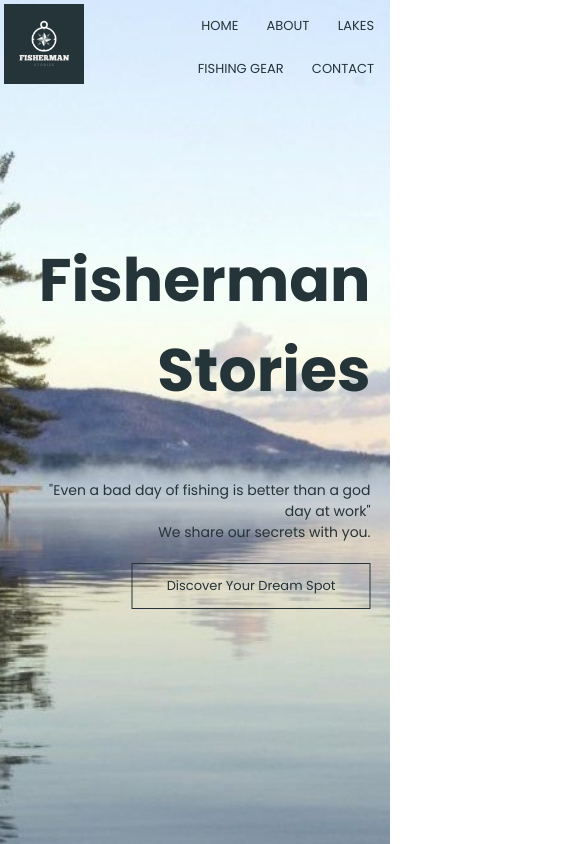
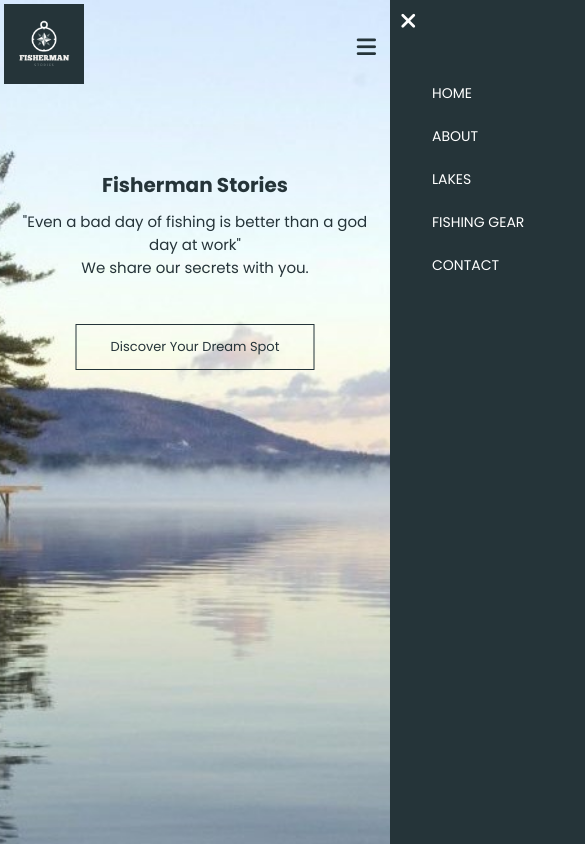
Before and after one commit to BojanMirkovic/Fisherman-Stories, a plain HTML site: page index.html in a window 390 px wide. Shown: the whole page, 585 px wide, since content can reach past the window. Drawn offline with Linux system fonts and the light colour scheme.

Commit message:
prvi deo stranice je gotov

```diff
--- a/index.html
+++ b/index.html
@@ -13,8 +13,10 @@ href= Specifies the location of the linked document-->
     <link rel="preconnect" href="https://fonts.googleapis.com">
 <link rel="preconnect" href="https://fonts.gstatic.com" crossorigin>
 <link href="https://fonts.googleapis.com/css2?family=Poppins:wght@200;300;400;600;700&display=swap" rel="stylesheet">
+<!--We are adding icon for the small screen menu,fontawsome.com-->
 
-    </head>
+<script src="https://kit.fontawesome.com/b7505c27fc.js" crossorigin="anonymous"></script>
+
     <body>
         <!--The <section> tag defines a section in a document.-->
     <section class="header">
@@ -28,7 +30,11 @@ href= Specifies the location of the linked document-->
              <!--The <div> tag is used as a container for HTML elements -
                which is then styled with CSS or manipulated with JavaScript.
                The <div> tag is easily styled by using the class or id attribute.-->
-            <div class="nav-links">
+            <div class="nav-links" id="navLinks">
+                <!--Adding the small screen clousing icon,(link from awsome fonts iscons)-->
+                <!--we have to add onclick event becouse we have to create event an hide menu-->
+                <i class="fa fa-times" onclick="hideMenu()" ></i>
+
               <!--The <ul> tag defines an unordered (bulleted) list.
                We use the <ul> tag together with the <li> tag to create unordered lists.-->
                 <ul>
@@ -39,6 +45,8 @@ href= Specifies the location of the linked document-->
                     <li><a href="">CONTACT</a></li>
                 </ul>
             </div>
+            <!--before </nav> we have to add menue icon for small screen (link from awsome fonts icons)-->
+            <i class="fa fa-bars" onclick="showMenu()"></i>
         </nav>
         <div class="text-box">
             <h1>Fisherman Stories</h1>
@@ -48,5 +56,15 @@ href= Specifies the location of the linked document-->
         </div>
 
     </section>
+    <!--create javaScrept function for showing and hiding Menu in small screen mode-->
+    <script>
+      var navLinks=document.getElementById("navLinks");
+      function showMenu(){
+        navLinks.style.right="0";
+      }
+      function hideMenu(){
+        navLinks.style.right="-200px";
+      }
+    </script>
     </body>
 </html>
--- a/style.css
+++ b/style.css
@@ -25,6 +25,7 @@ nav img{
     flex: 1;
     text-align: right;
 }
+/*nav.menu CSS,hear we style the look of our menu(HOME,ABOUT...*/
 .nav-links ul li {
     list-style: none;
     display: inline-block;
@@ -34,7 +35,7 @@ nav img{
 .nav-links ul li a{
     color: #253439;
     text-decoration: none;
-    font-size: 13px;
+    font-size: 14px;
 }
 /* Now we want to add some effects(red line under the navigation menu for exampel HOME)*/
 
@@ -67,7 +68,7 @@ nav img{
 }
 .text-box p{
     font-size: 14px;
-    margin:65px 0 20px;
+    margin:75px 0 20px;
     color: #253439;
 }
 /*we creating button look for this class*/
@@ -87,3 +88,62 @@ nav img{
     background: #f44336;
     transition: 1s;
 }
+/* we are hiding HTML small screen icons(clouse,menu) so thay are visible
+only in small screen mode*/
+nav .fa{
+    display: none;
+}
+/*Now we have to adjust all elements for the small screen(mobile or tablet users)
+for adjustment we use @media*/
+@media(max-width: 700px){ /*max-width: value is to show maximum screen size*/
+    .text-box{
+        top:32%;
+        left: 50%;
+        transform: translate(-50%, -50%);
+        text-align: center;
+    }
+    .text-box h1{
+
+        font-size: 20px; /*size of main titel*/
+    }
+    .text-box p{
+        font-size: 15px;
+        margin:10px 0 45px;
+        color: #253439;
+    }
+    /* CSS nav. menue for small screen*/
+.nav-links ul li {
+    display: block;
+
+}
+.nav-links ul li a{
+    color: #fff; /*we change color of menu items(HOME;ABOUT...)*/
+}
+.nav-links{
+    position:absolute;
+    background:#253439;
+    height: 100vh;
+    width: 200px;
+    top:0;
+    right: -200px;/*becouse width value is set to 200px,
+    when we set value right: -200px we are hiding menu from screen*/
+    text-align: left;
+    z-index: 2;
+    transition: 1s;
+
+}
+/*style the icon*/
+nav .fa{
+    display: block; /* block value is making icon visible in small screen mode*/
+
+    margin: 10px; /*icon position from the corner*/
+    font-size: 22px; /*icon size*/
+    cursor: pointer;
+}
+ .fa-bars{color:#253439;} /*icon color*/
+ .fa-times{color: #fff;}
+.nav-links ul{
+    padding: 30px;
+}
+
+}
```
